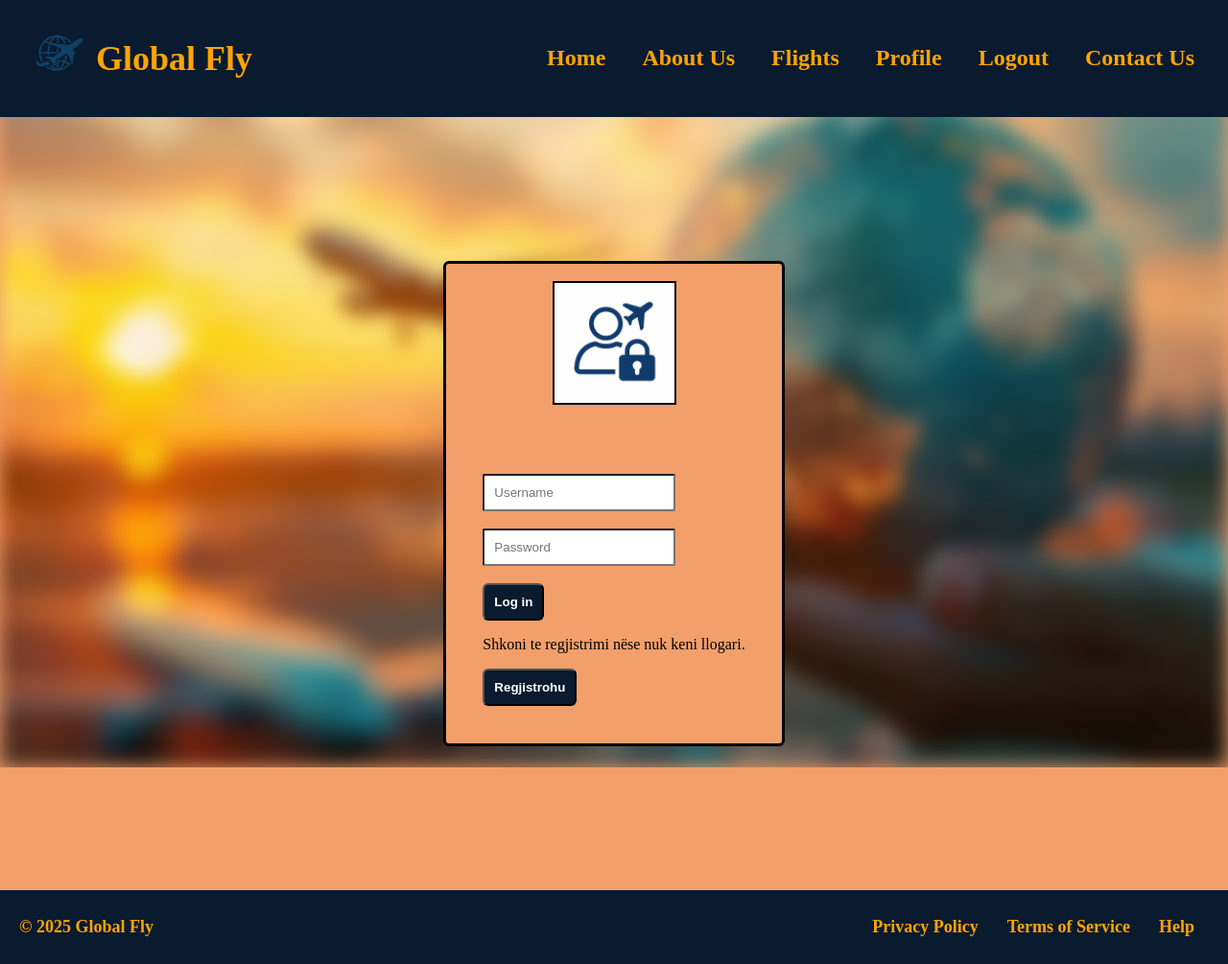
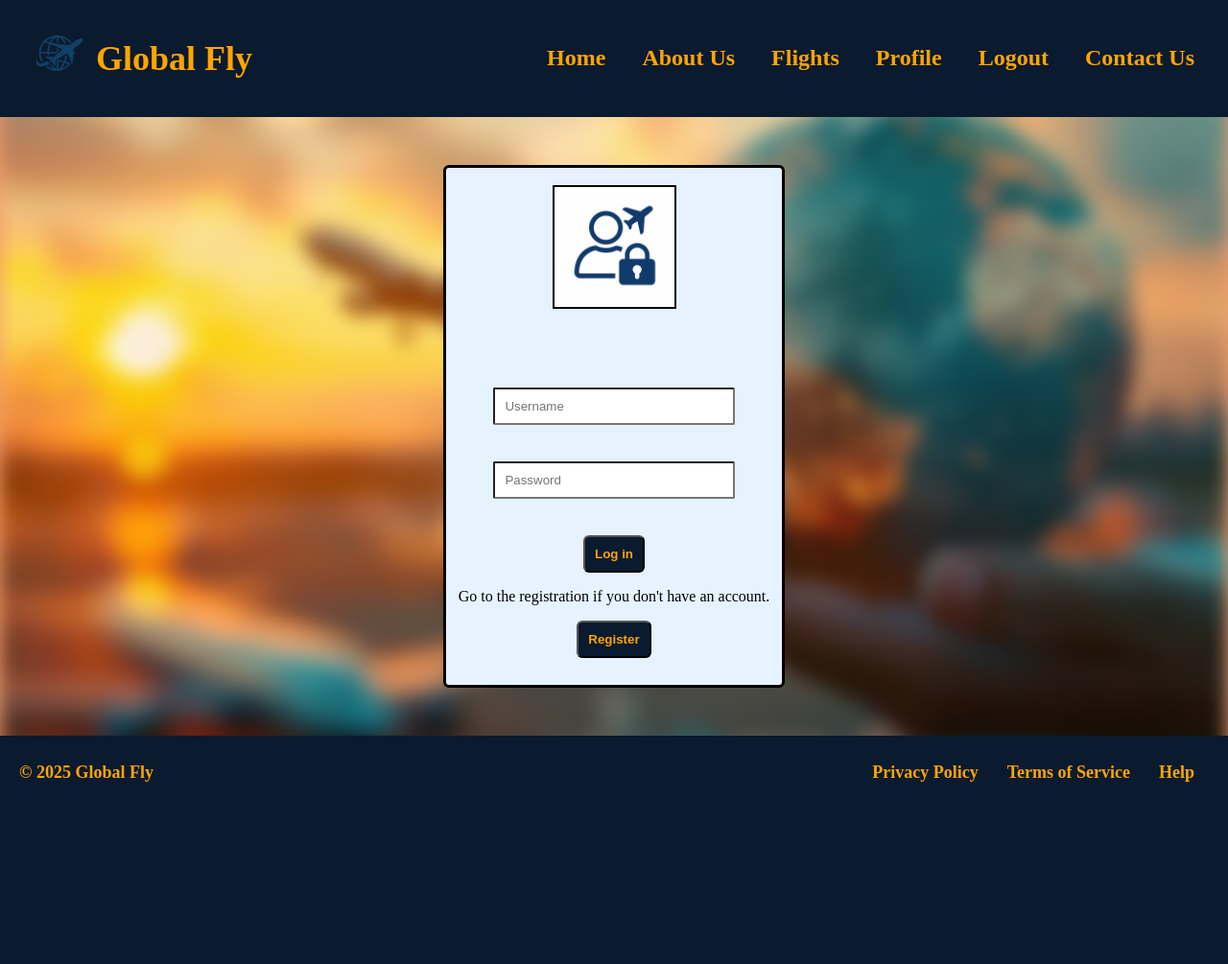
Before and after one commit to Rronzi/Global-Fly, a PHP site: page /login.php in a window 1280 px wide. Shown: the whole page at 96% size. After the commit the page ends 815 px from the top, so only its background shows below. Run offline with PHP 8.4, Linux system fonts and the light colour scheme; the visitor is signed in with stand-in values (Sample User, id 1).

Commit message:
Stilizimi i Faqeve

```diff
--- a/Register.php
+++ b/Register.php
@@ -73,7 +73,7 @@ if ($_SERVER["REQUEST_METHOD"] === "POST") {
             <input type="text" name="username" placeholder="Username" style="background-color: rgb(253, 245, 245);" required>
             <input type="email" name="email" placeholder="Email" style="background-color: rgb(253, 245, 245);" required>
             <input type="password" name="password" placeholder="Password" style="background-color: rgb(253, 245, 245);" required>
-            <button type="submit" style="margin-top: 15px;color: white;">Register</button>
+            <button type="submit" style="margin-top: 15px;color: orange;">Register</button>
         </form>
 
         <br>
--- a/login.php
+++ b/login.php
@@ -74,9 +74,9 @@ if ($_SERVER['REQUEST_METHOD'] === 'POST') {
             <input type="text" name="username" placeholder="Username" required><br>
             <input type="password" name="password" placeholder="Password" required>
             <br>
-            <button type="submit" style="color: white;">Log in</button>
-            <p>Shkoni te regjistrimi nëse nuk keni llogari.</p>
-            <button type="button"><a href="Register.php">Regjistrohu</a></button>
+            <button type="submit" style="color: orange;">Log in</button>
+            <p>Go to the registration if you don't have an account.</p>
+            <button type="button"><a href="Register.php">Register</a></button>
             <br>
         </form>
 
--- a/style.css
+++ b/style.css
@@ -1,6 +1,9 @@
 body{
     margin: 0;
     background-color: rgb(242, 159, 107);
+    display: flex;
+    flex-direction: column;
+    min-height: 100vh;
 }
 .header{
     display: flex;
@@ -160,46 +166,47 @@ body{
     font-size: 28px;
     color: #0A1A2F;
     margin-top: 20px;
-    font-family: bahnschrift;
+    font-family: 'Segoe UI', Tahoma, Geneva, Verdana, sans-serif;
 }
 
 
 /*login css------------------------------------------------------------*/
 .login{
-    display : flex;
+    flex-grow: 1;
+    display: flex;
     align-items: center;
-    justify-items: center;
+    justify-content: center;
     flex-direction: column;
+    align-self: center;
     outline-color: black;
-    background-color: rgb(242, 159, 107);
+    background-color: #E6F2FF;
     text-align: center;
     width: 350px;
-    height: 500px;
-    margin: 150px auto;
     border-color: black;
     border-style: solid;
     border-radius: 6px;
+    margin: 50px 0;
 }
 .login input{
-    display: flex;
-    flex-direction: column;
     padding: 10px;
     border-radius: 2px;
+    margin: 10px auto;
+    width: 70%;
+    display: block;
 }
 .login button{
-    display: flex;
-    align-items: center;
-    justify-content: center;
     border-radius: 6px;
     background-color:  #0A1A2F;
     outline-color: black;
     padding: 10px;
     font-weight: bold;
     color: white;
+    margin: 10px auto;
+    display: block;
 }
 .login button a{
     text-decoration: none;
-    color: white;
+    color: orange;
 
 }
 .middle {
```
Also changed, not shown: other parts of style.css (+22 -5 lines).
